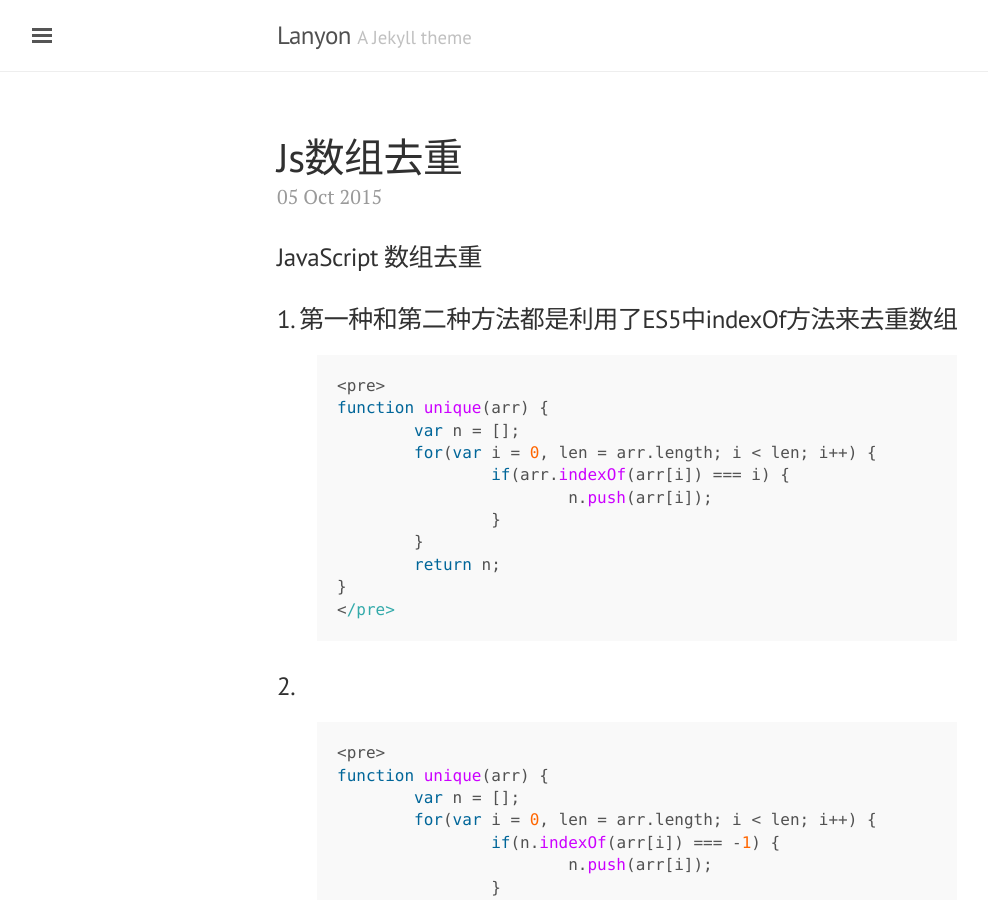
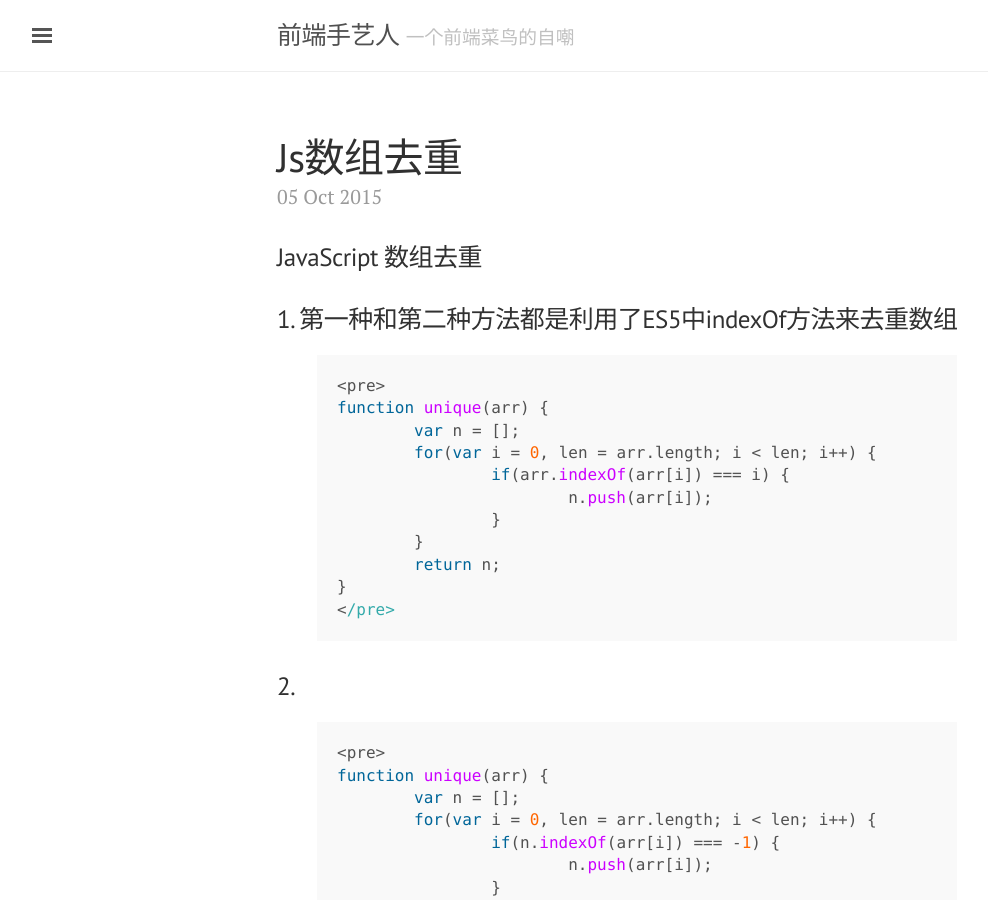
Before and after one commit to wohaiwo/wohaiwo.github.io, a Jekyll site: the page built from index.html, in a window 1280 px wide and 900 px high. Shown: the whole window, without its empty margins (3-991 px from the left). Built offline with Jekyll 4.4.1, drawn with Linux system fonts in a browser that asks for light colours; the list of posts is cut into pages by our own code.

Commit message:
change theme

```diff
--- a/_config.yml
+++ b/_config.yml
@@ -5,18 +5,15 @@
 
 
 # Setup
-title:               Lanyon
-tagline:             'A Jekyll theme'
-description:         'A reserved <a href="http://jekyllrb.com" target="_blank">Jekyll</a> theme that places the utmost gravity on content with a hidden drawer. Made by <a href="https://twitter.com/mdo" target="_blank">@mdo</a>.'
-url:                 http://lanyon.getpoole.com
+title:               前端手艺人
+tagline:             '一个前端菜鸟的自嘲'
+description:         '关于我 <a href="https://github.com/wohaiwo" target="_blank">我</a>'
+url:
 baseurl:             ''
 paginate:            5
 
 # About/contact
 author:
-  name:              Mark Otto
-  url:               https://twitter.com/mdo
-  email:             markdotto@gmail.com
-
-# Custom vars
-version:             1.0.0
+  name:
+  url:               https://wohaiwo.github.io
+  email:             zhome621@gmail.com
--- a/index.html
+++ b/index.html
@@ -19,19 +19,19 @@
   {% endfor %}
 </div>
 
+
+{% if paginator.total_pages > 1 %}
 <div class="pagination">
+  {% if paginator.previous_page %}
+    <a class="pagination-item" href="{{ paginator.previous_page_path }}">&laquo; 上一页</a>
+  {% else %}
+    <span class="pagination-item">&laquo; 上一页</span>
+  {% endif %}
+
   {% if paginator.next_page %}
-    <a class="pagination-item older" href="page{{paginator.next_page}}">Older</a>
+    <a class="pagination-item" href="{{ paginator.next_page_path }}">下一页 &raquo;</a>
   {% else %}
-    <span class="pagination-item older">Older</span>
-  {% endif %}
-  {% if paginator.previous_page %}
-    {% if paginator.page == 2 %}
-      <a class="pagination-item newer" href="">Newer</a>
-    {% else %}
-      <a class="pagination-item newer" href="page{{paginator.previous_page}}">Newer</a>
-    {% endif %}
-  {% else %}
-    <span class="pagination-item newer">Newer</span>
+    <span class="pagination-item">下一页 &raquo;</span>
   {% endif %}
 </div>
+{% endif %}
```
